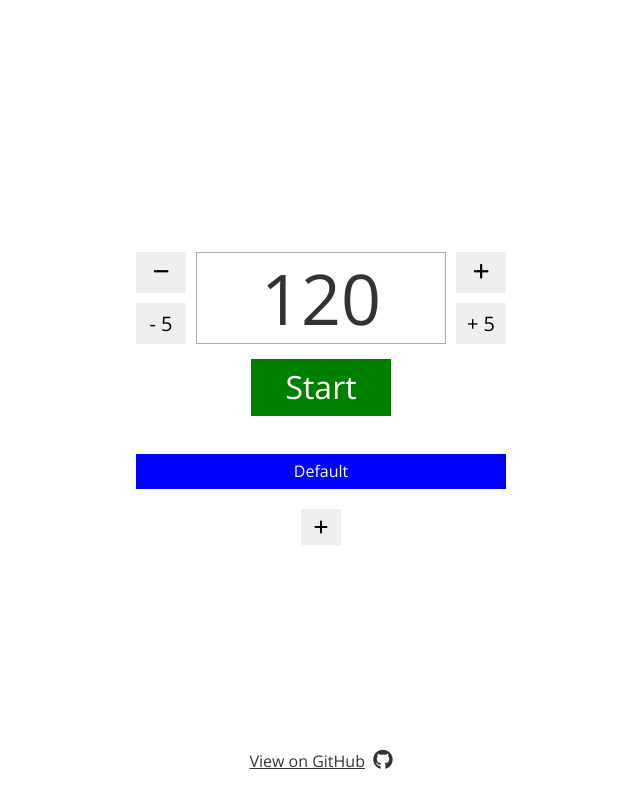
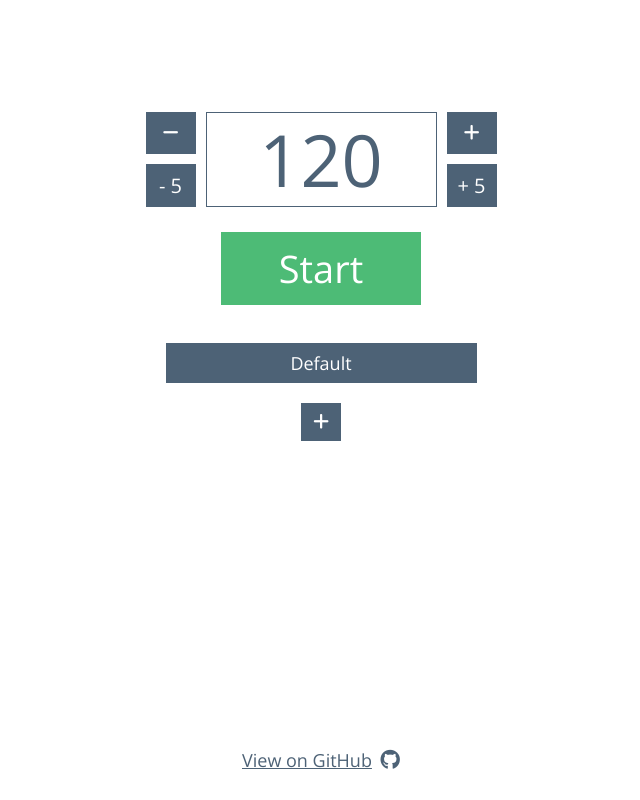
Before and after one commit to davidtimovski/metronome, a Svelte app: page / in a window 1280 px wide. Shown: the whole page, without its empty margins (319-959 px from the left). Built offline with nearby package versions, Linux system fonts and the light colour scheme; no server answers.

Commit message:
UX/UI improvements

```diff
--- a/public/css/global.css
+++ b/public/css/global.css
@@ -1,10 +1,33 @@
+:root {
+  --gray-color: #4d6276;
+  --light-blue-color: #dfefff;
+}
+
 body,
 html {
   font-family: "Open Sans";
   height: 100%;
-  color: #333;
+  font-size: 18px;
+  line-height: 24px;
+  color: var(--gray-color);
 }
 
 input {
-  border: 1px solid #aaa;
+  border: 1px solid var(--gray-color);
 }
+
+button {
+  background: var(--gray-color);
+  border: none;
+  outline: none;
+  color: #fff;
+  cursor: pointer;
+}
+
+button:hover:not(:disabled) {
+  background: #3d5266;
+}
+
+button:disabled {
+  opacity: 0.7;
+}
--- a/src/App.svelte
+++ b/src/App.svelte
@@ -15,7 +15,7 @@
 	let newTempoNameInput: HTMLInputElement;
 	let newTempoName = '';
 	let newTempoBpm: number = null;
-	let temposContainer: HTMLDivElement;
+	let newTempoForm: HTMLFormElement;
 
 	function toggleStartStop() {
 		if (isRunning) {
@@ -95,7 +95,10 @@
 
 	function addNewTempo() {
 		editingNewTempo = true;
+
 		window.setTimeout(() => {
+			newTempoForm.scrollTop = newTempoForm.scrollHeight;
+
 			newTempoNameInput.focus();
 		}, 0);
 	}
@@ -139,14 +142,13 @@
 			bpm: newTempoBpm,
 			order: storage.data.tempos.length + 1
 		};
-		storage.data.tempos = [...storage.data.tempos, newTempo];
+
+		const currentIndex = storage.data.tempos.findIndex(x => x.name === currentTempo.name);
+		const beforeNewTempo = storage.data.tempos.slice(0, currentIndex + 1);
+		const afterNewTempo = storage.data.tempos.slice(currentIndex + 1);
+		storage.data.tempos = [...beforeNewTempo, newTempo, ...afterNewTempo];
 
 		selectTempo(newTempo.name);
-
-		// Scroll to bottom
-		window.setTimeout(() => {
-			temposContainer.scrollTop = temposContainer.scrollHeight;
-		}, 0);
 
 		storage.save();
 
@@ -163,7 +165,7 @@
 <main>
 	<div class="container">
 		<div class="changed-tempo-alert" class:visible="{selectedTempoBpm !== currentTempo.bpm}">
-			<div class="changed-tempo-alert-text">{selectedTempoBpm > currentTempo.bpm ? 'Increased' : 'Decreased'} by {Math.abs(selectedTempoBpm - currentTempo.bpm)} bpm.</div>
+			<div class="changed-tempo-alert-text">{selectedTempoBpm > currentTempo.bpm ? '+' : '-'}{Math.abs(selectedTempoBpm - currentTempo.bpm)} bpm</div>
 			<button type="button" on:click={saveCurrent}>Save</button>
 			<button type="button" on:click={undoCurrentChange}>Undo</button>
 		</div>
@@ -184,7 +186,7 @@
 			<button on:click={toggleStartStop} class:running="{isRunning}">{isRunning ? 'Stop' : 'Start'}</button>
 		</div>
 
-		<div class="tempos" bind:this={temposContainer} class:multiple="{storage.data.tempos.length > 1}">
+		<div class="tempos" class:multiple="{storage.data.tempos.length > 1}">
 			{#each storage.data.tempos as tempo}
 				<div class="tempo" class:selected="{tempo.name === currentTempo.name}">
 					<button type="button" on:click={moveCurrentDown} class="down-button fas fa-long-arrow-alt-down" title="Move down" aria-label="Move down"></button>
@@ -194,8 +196,15 @@
 			{/each}
 		</div>
 
-		{#if editingNewTempo}
-			<form class="new-tempo-form" on:submit|preventDefault={saveNewTempo}>
+		<div class="tempos-actions">
+			{#if storage.data.tempos.length > 1}
+				<button on:click={removeCurrent} disabled={editingNewTempo} class="fas fa-minus" title="Remove tempo" aria-label="Remove tempo"></button>
+			{/if}
+
+			<button on:click={addNewTempo} disabled={editingNewTempo} class="fas fa-plus" title="Add tempo" aria-label="Add tempo"></button>
+		</div>
+
+		<form class="new-tempo-form" bind:this={newTempoForm} on:submit|preventDefault={saveNewTempo} class:visible="{editingNewTempo}">
 			<div class="new-tempo-form-title">Add a new tempo</div>
 
 			<div class="new-tempo-form-inputs">
@@ -207,15 +216,6 @@
 				<button on:click={cancelAddingNewTempo}>Cancel</button>
 			</div>
 		</form>
-		{:else}
-			<div class="tempos-actions">
-				{#if storage.data.tempos.length > 1}
-					<button on:click={removeCurrent} class="fas fa-minus" title="Remove tempo" aria-label="Remove tempo"></button>
-				{/if}
-
-				<button on:click={addNewTempo} class="fas fa-plus" title="Add tempo" aria-label="Add tempo"></button>
-			</div>
-		{/if}
 	</div>
 </main>
 
@@ -236,22 +236,20 @@
 
 	main {
 		display: flex;
-		align-items: center;
 		justify-content: center;
-		height: 90%;
+		min-height: 90%;
 	}
 
 	.container {
-		padding: 0 20px;
-		text-align: center;
+		padding: 40px 20px;
 	}
 
 	.changed-tempo-alert {
 		visibility: hidden;
 		display: flex;
-		border: 1px solid #ccd;
+		border: 1px solid var(--gray-color);
 		padding: 5px;
-		margin-bottom: 30px;
+		margin: 0 60px 20px;
 		opacity: 0;
 		transition: opacity 300ms;
 
@@ -262,19 +260,14 @@
 
 		&-text {
 			flex: 1;
-			background: #eef;
-			padding: 8px 12px;
-			text-align: left;
+			background: var(--light-blue-color);
+			padding: 8px;
+			text-align: center;
 		}
 
 		button {
-			background: #88a;
-			border: none;
-			outline: none;
 			padding: 8px 10px;
 			margin-left: 5px;
-			color: white;
-			cursor: pointer;
 		}
 	}
 
@@ -295,10 +288,6 @@
 
 			.tempo-action-button {
 				flex: 1;
-				border: none;
-				outline: none;
-				font-size: 18px;
-				cursor: pointer;
 
 				&.tempo-action-text {
 					font-size: 20px;
@@ -312,48 +301,41 @@
 		.bpm-input {
 			width: 100%;
 			padding: 5px 10px;
-			font-size: 70px;
+			font-size: 72px;
 			text-align: center;
 			color: inherit;
 			transition: background 300ms;
 
 			&.changed-up {
-				background: #efffef;
+				background: #ddffe6;
 			}
 			&.changed-down {
-				background: #ffefef;
+				background: #ffeaea;
 			}
 		}
 	}
 
 	.start-stop-button-wrap {
-		margin-top: 15px;
+		margin-top: 25px;
 		text-align: center;
 
 		button {
-			width: 140px;
-			background: green;
-			border: none;
-			outline: none;
-			padding: 10px;
-			font-size: 32px;
-			color: white;
-			cursor: pointer;
+			width: 200px;
+			background: #4dbb76;
+			padding: 15px;
+			font-size: 38px;
 
 			&.running {
-				background: red;
+				background: #dd4d4d;
 			}
 		}
 	}
 
 	.tempos {
-		max-height: 200px;
-		margin-top: 30px;
-		overflow-y: scroll;
-
-		/* Hide scrollbar for IE, Edge and Firefox */
-		-ms-overflow-style: none;  /* IE and Edge */
-		scrollbar-width: none;  /* Firefox */
+		max-height: 250px;
+		padding: 0 20px;
+		margin: 30px auto 0;
+		overflow-y: auto;
 
 		.tempo {
 			display: flex;
@@ -366,10 +348,6 @@
 			button {
 				display: none;
 				width: 34px;
-				background: #dedede;
-				border: none;
-				outline: none;
-				cursor: pointer;
 
 				&.down-button {
 					margin-right: 8px;
@@ -381,18 +359,17 @@
 
 			.current-tempo-name {
 				flex: 1;
-				background: #eee;
+				background: var(--light-blue-color);
 				padding: 8px 15px;
 			}
 
-
 			&.selected .current-tempo-name {
-				background: blue;
-				color: white;
+				background: var(--gray-color);
+				color: #fff;
 			}
 
 			&:hover:not(.selected) .current-tempo-name {
-				background: #ddd;
+				background: #cfdfef;
 			}
 		}
 
@@ -408,12 +385,17 @@
 	}
 
 	.new-tempo-form {
-		border: 1px solid #ccd;
+		display: none;
+		border: 1px solid var(--gray-color);
 		padding: 5px;
-		margin-top: 30px;
+		margin-top: 20px;
+
+		&.visible {
+			display: block;
+		}
 
 		&-title {
-			background: #eef;
+			background: var(--light-blue-color);
 			padding: 8px;
 			margin-bottom: 8px;
 		}
@@ -423,12 +405,12 @@
 
 			.new-tempo-name-input {
 				flex: 1;
-				padding: 3px 5px;
+				padding: 5px 6px;
 			}
 
 			.new-tempo-bpm-input {
 				width: 70px;
-				padding: 3px 5px;
+				padding: 5px 6px;
 				margin-left: 8px;
 				text-align: center;
 			}
@@ -440,10 +422,7 @@
 
 			button {
 				flex: 1;
-				border: none;
-				outline: none;
 				padding: 8px 0;
-				cursor: pointer;
 
 				&:first-child {
 					margin-right: 8px;
@@ -458,20 +437,17 @@
 
 		button {
 			width: 40px;
-			border: none;
-			outline: none;
 			padding: 10px 0;
-			cursor: pointer;
 		}
 	}
 
-	@media screen and (min-width: 768px) {
+	@media screen and (min-width: 600px) {
 		.container {
-			padding: 0;
+			max-width: 450px;
 		}
 
-		.tempo-wrap .bpm-input {
-			width: 250px;
+		.tempos {
+			max-height: 350px;
 		}
 	}
 </style>
--- a/src/lib/metronome.ts
+++ b/src/lib/metronome.ts
@@ -2,8 +2,7 @@ export default class Metronome {
   private readonly minBpm = 30;
   private readonly maxBpm = 300;
   private source: AudioBufferSourceNode;
-
-  public audioContext: AudioContext;
+  private audioContext: AudioContext;
 
   constructor(public soundFileUrl: string, bpm: number) {
     this.audioContext = new AudioContext();
```
Lines whose indentation alone changed are shown as unchanged.
